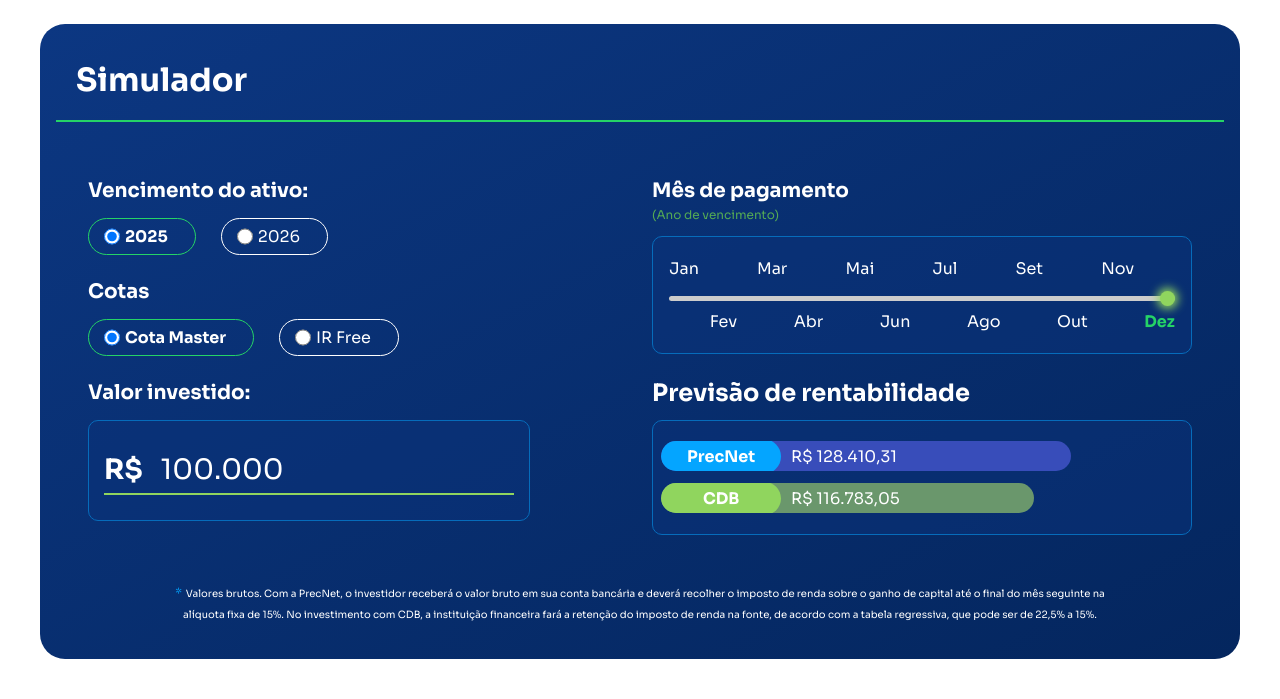
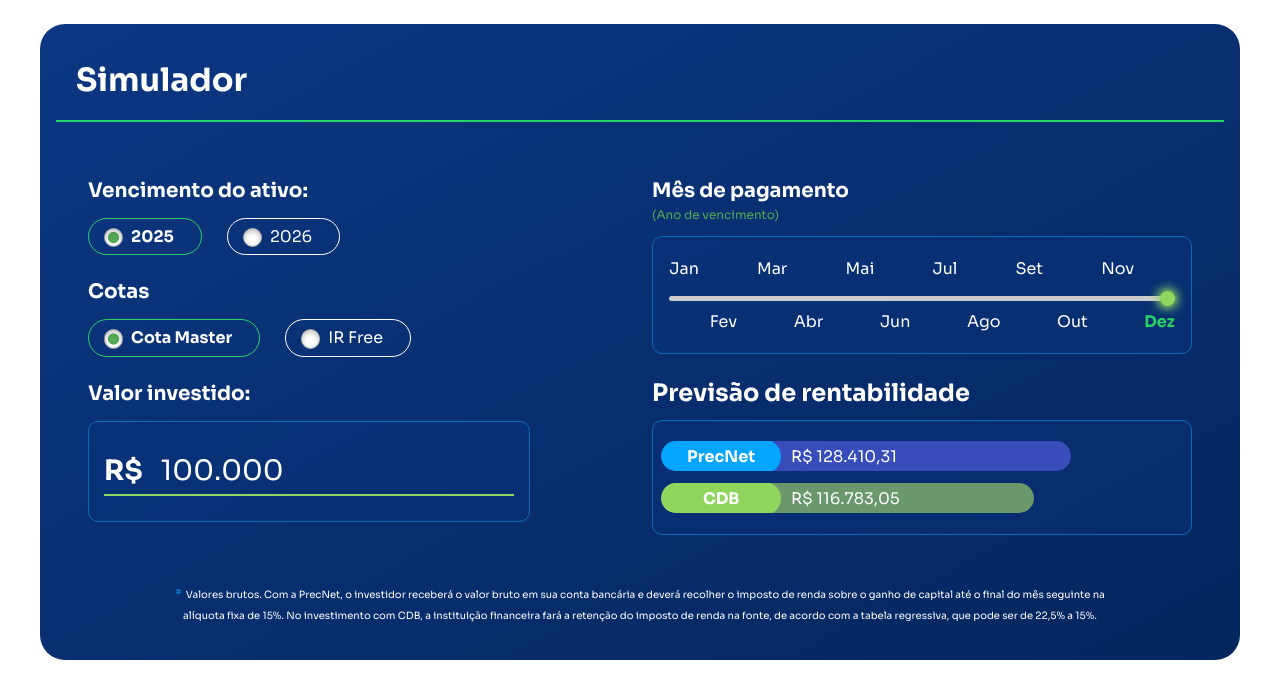
Before and after one commit to lucassdantas/precatory_rentability_simulator, a PHP site: page / in a window 1280 px wide. Shown: the top 699 px of the page. Run offline with PHP 8.4, Linux system fonts and the light colour scheme.

Commit message:
put custom input check

```diff
--- a/index.html
+++ b/index.html
@@ -14,35 +14,35 @@
         <div class="simulatorBody">
             <div class="row">
                 <div class="col col50 leftUserInputContainer">
-                    <div class="validityYear validityYearInputContainer userInputData">
+                    <div class="validityYear validityYearInputContainer userInputData checkBoxInputContainer">
                         <span class="inputIdentifier">Vencimento do ativo:</span>
                         <div class="inputContainer">
                             <div class="inputAndLabelContainer selected">
                                 <input type="radio" name="year" class='yearInput' id="year2025" value="2025" checked>
-                                <label class="bold">2025</label>
+                                <label for='year2025' class="bold yearLabel" data-value="2025">2025</label>
                             </div>
                             <div class="inputAndLabelContainer">
                                 <input type="radio" name="year" class='yearInput' id="year2026" value="2026">
-                                <label>2026</label>
+                                <label for="year2026" class="yearLabel" data-value="2026">2026</label>
                             </div>
                         </div>
 
                     </div>
-                    <div class="quotaType quotaTypeInputContainer userInputData">
+                    <div class="quotaType quotaTypeInputContainer userInputData checkBoxInputContainer">
                         <span class="inputIdentifier">Cotas</span>
                         <div class="inputContainer">
                             <div class="inputAndLabelContainer selected">
                                 <input type="radio" name="quotaType" class='quotaTypeInput' id="masterQuota" value="master" checked>
-                                <label class="bold">Cota Master</label>
+                                <label for='masterQuota' class="bold quotaTypeLabel" data-value="master">Cota Master</label>
                             </div>
                             <div class="inputAndLabelContainer">
                                 <input type="radio" name="quotaType" class='quotaTypeInput' id="irFreeQuota" value='irFree' >
-                                <label>IR Free</label>
+                                <label for="irFreeQuota" class="quotaTypeLabel" data-value="irFree">IR Free</label>
                             </div>
                            <!--
                             <div class="inputAndLabelContainer">
                                 <input type="radio" name="quotaType" class='quotaTypeInput' id="fitQuota"    value='fit'>
-                                <label>Fit</label>
+                                <label for="fitQuota" class='quotaTypeLabel' data-value="fit">Fit</label>
                             </div>
                             -->
                         </div>
--- a/index.js
+++ b/index.js
@@ -1,9 +1,9 @@
 
-//frontend interactions functions
+//frontend interactions methods
 const amountInvestedInputMask = event => {
     let input = event.target;
     // Verifica se o valor é maior que 100000000
-    if (formatToOnlyNumbers(input.value) > 100000000) {
+    if (formatToOnlyNumbers(input.value) >= 100000000) {
         input.value = '100.000.000';
     }
     let formattedValue = input.value.replace(/\D/g, '');
@@ -11,8 +11,6 @@ const amountInvestedInputMask = event => {
     formattedValue = formattedValue.replace(/(\d)(?=(\d{3})+(?!\d))/g, '$1,');
     input.value = formattedValue;
 }
-
-
 const highlightSelectedCheckInput = input => {
     let currentInputType;
     if(input.classList.contains('yearInput')){
@@ -32,7 +30,6 @@ const highlightSelectedCheckInput = input => {
     input.closest('.inputAndLabelContainer').classList.add('selected');
     input.nextElementSibling.classList.add('bold');
 };
-
 const highlightSelectedMonth = (selectedMonth, monthListSpans) => {
     selectedMonth = document.querySelector(`.monthPaymentAndList #${selectedMonth}`)
     monthListSpans.forEach(span => {
@@ -42,10 +39,11 @@ const highlightSelectedMonth = (selectedMonth, monthListSpans) => {
 
     selectedMonth.classList.add('textGreen');
     selectedMonth.classList.add('bold');
-}
+};
+
 
 //------------------------
-
+//backend methods
 
 
 const fixedFitQuota = {
@@ -411,7 +409,10 @@ const formatToOnlyNumbers = value => {
 
 let amountInvestedInput = document.querySelector("input[name='amountInvested']"),
     validityYearInputs  = document.querySelectorAll(".yearInput"),
+    validityYearsLabels = document.querySelectorAll('.yearInputLabel'),
+    checkBoxInputs      = document.querySelectorAll(".checkBoxInputContainer"),
     quotaTypeInputs     = document.querySelectorAll(".quotaTypeInput"),
+    quotaTypeLabels     = document.querySelectorAll('.quotaTypeLabel'),
     monthOfPaymentInput = document.querySelector("input[name='monthOfPayment']"),
     quotaInformation    = document.querySelector(".quotaInformationContainer .information"),
     monthDisplay        = document.querySelector('#selectedMonth'),
@@ -439,11 +440,22 @@ const startSimulation = (amountInvestedInput) => {
     )
 }
 
+
 amountInvestedInput.addEventListener('input', (e) => {
     startSimulation(e.target)
     amountInvestedInputMask(e)
 });
 
+validityYearsLabels.forEach(label => {
+    label.addEventListener('click', () => {
+        document.querySelector(`#${label.getAttribute('for')}`).click()
+    })
+})
+quotaTypeLabels.forEach(label => {
+    label.addEventListener('click', () => {
+        document.querySelector(`#${label.getAttribute('for')}`).click()
+    })
+})
 validityYearInputs.forEach(input => input.addEventListener('click', () => {
     validityDate = new Date(pickCheckedRadio(validityYearInputs).value, monthOfPaymentInput.value, 30)
     workingDays =  workingDaysCalculator(new Date(), validityDate, holidays)
--- a/style.css
+++ b/style.css
@@ -10,8 +10,10 @@
     --buttonColor:#25D366;
     --buttonHover:#075E54;
     --darkGreen:#2D6218;
+    --checkBoxGreen:#54AA54;
     --blue:#04265E;
     --borderBlue:#066CBB;
+
 }
 body{
     padding:24px;
@@ -449,3 +451,56 @@ body{
     height: 15px;
     width: 15px;
 }
+
+input[type="radio"],
+input[type="checkbox"] {
+    position: absolute;
+    left: -999em;
+}
+
+input[type="radio"] + label,
+input[type="checkbox"] + label {
+    position: relative;
+    overflow: hidden;
+    cursor: pointer;
+}
+
+input[type="radio"] + label::before,
+input[type="checkbox"] + label::before {
+   content: "";
+   display: inline-block;
+   vertical-align: -25%;
+   height: 2ex;
+   width: 2ex;
+   background-color: white;
+   border: 1px solid rgb(166, 166, 166);
+   border-radius: 4px;
+   box-shadow: inset 0 2px 5px rgba(0,0,0,0.25);
+   margin-right: 0.5em;
+}
+
+input[type="radio"]:checked + label::before {
+   background: radial-gradient(circle at center, #54AA54 .6ex, white .7ex);
+}
+
+input[type="radio"] + label::before {
+   border-radius: 50%;
+}
+
+input[type="checkbox"]:checked + label::after {
+   content: '';
+   position: absolute;
+   width: 1.2ex;
+   height: 0.4ex;
+   background: rgba(0, 0, 0, 0);
+   top: 0.9ex;
+   left: 0.4ex;
+   border: 3px solid #1062a4;
+   border-top: none;
+   border-right: none;
+   -webkit-transform: rotate(-45deg);
+   -moz-transform: rotate(-45deg);
+   -o-transform: rotate(-45deg);
+   -ms-transform: rotate(-45deg);
+   transform: rotate(-45deg);
+}
```
